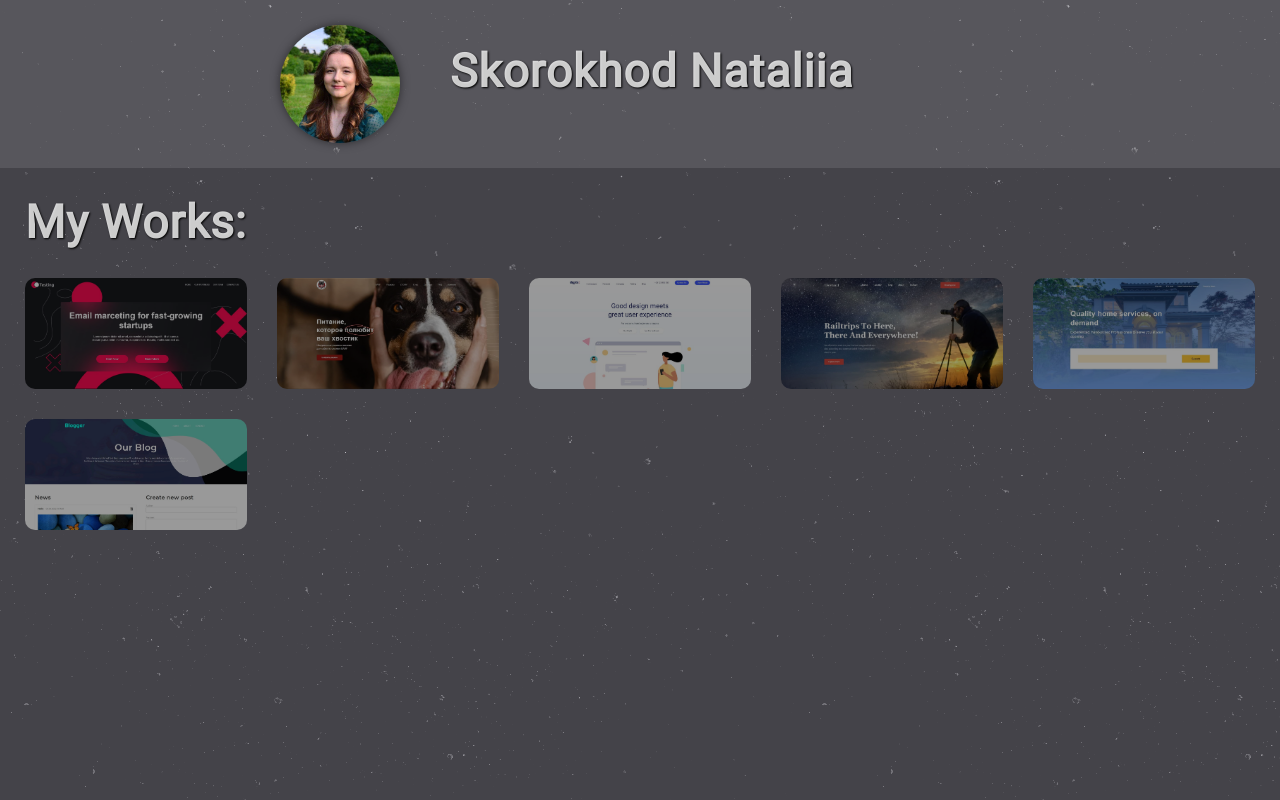
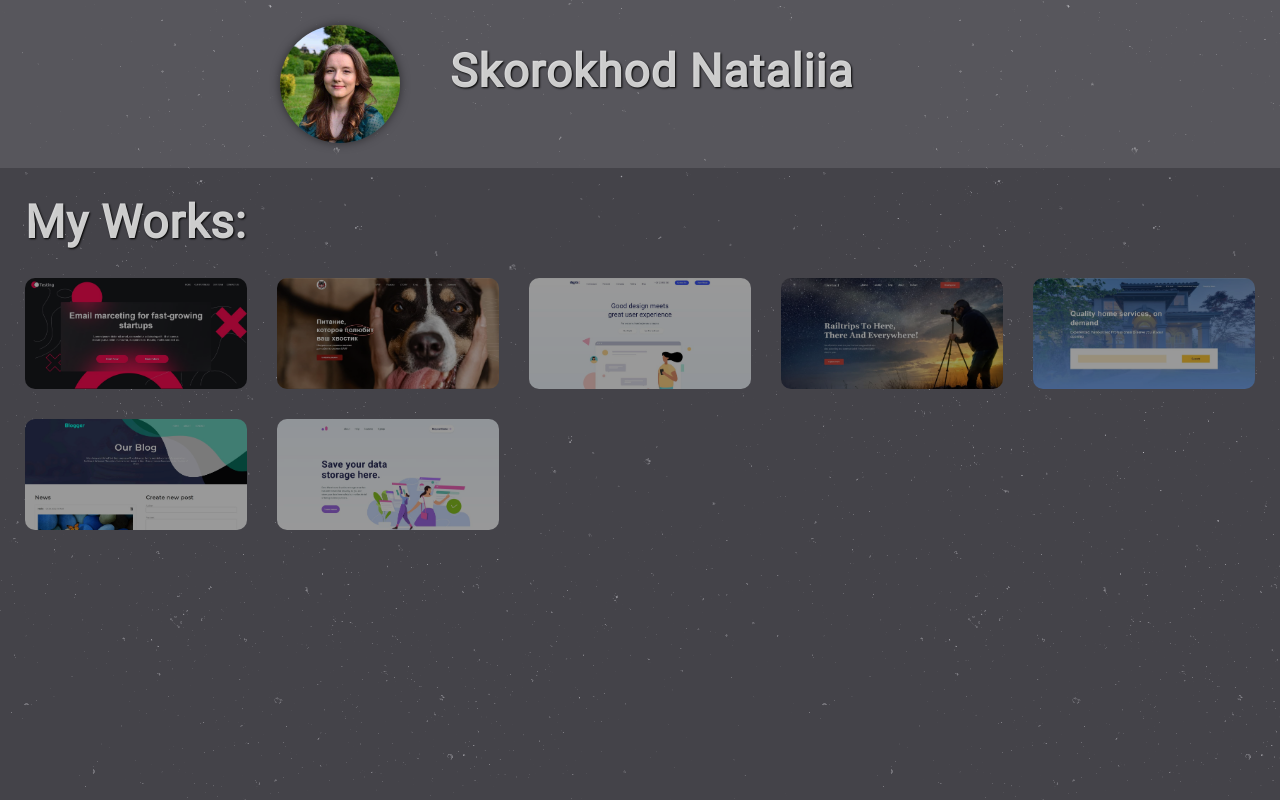
Before and after one commit to Nata-ta/portfolio, a plain HTML site: page index.html in a window 1280 px wide. Drawn offline with Linux system fonts and the light colour scheme.

Commit message:
added Datawarehouse project

```diff
--- a/index.html
+++ b/index.html
@@ -66,6 +66,13 @@
                         </a>
                     </div>
                 </div>
+                <div class="works__col">
+                    <div class="works__card">
+                        <a href="https://github.com/Nata-ta/slab" class="works__img-box">
+                            <img src="./images/datawarehouse.jpg" alt="datawarehouse" class="works__img">
+                        </a>
+                    </div>
+                </div>
             </div>
         </section>
   </main>
```
Also changed, not shown: images/datawarehouse.jpg (added).
